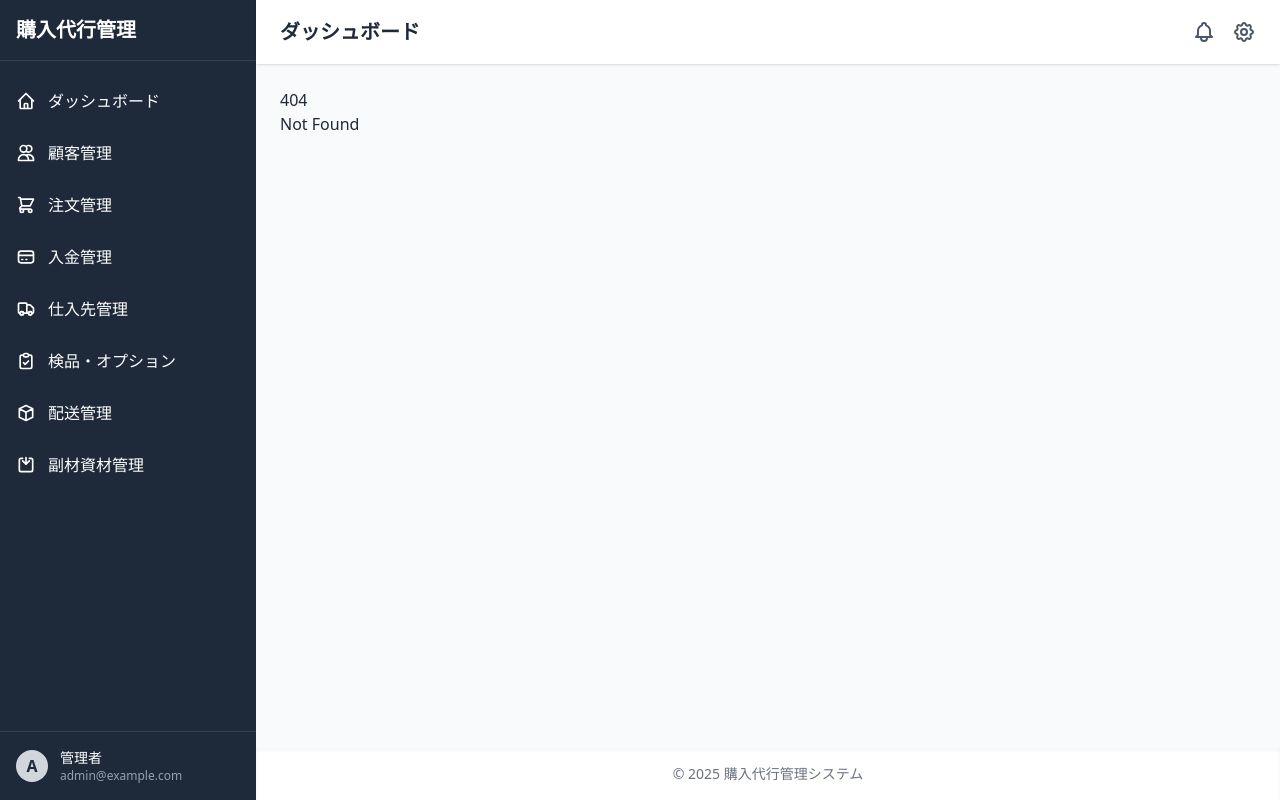
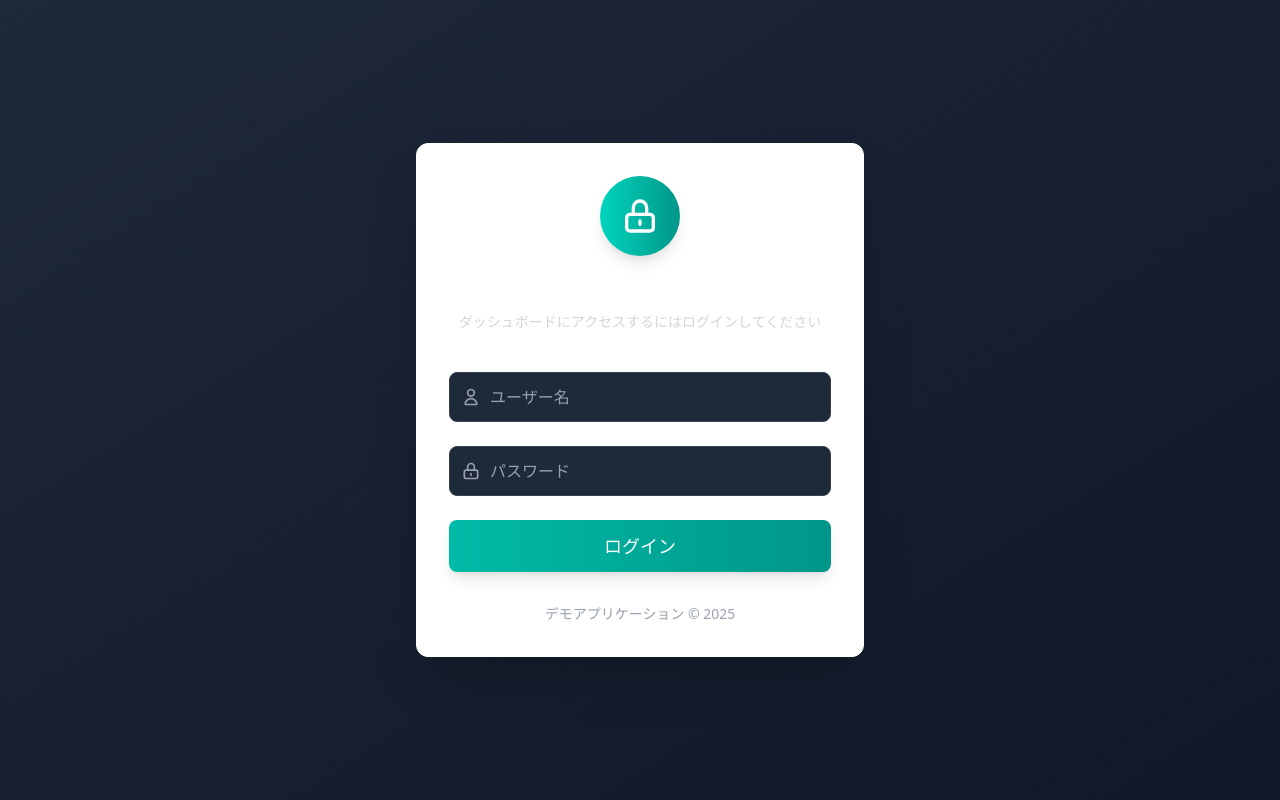
Before and after one commit to gamadofu/demo-ansk, a SvelteKit app: page /login in a window 1280 px wide. Before the commit this address had no page. Built offline with nearby package versions, Linux system fonts and the light colour scheme; no server answers.

Commit message:
nise basic 認証

```diff
--- /dev/null
+++ b/src/lib/utils/auth.ts
@@ -0,0 +1,13 @@
+// 認証情報（実際のアプリケーションでは環境変数などで安全に管理すべき）
+const AUTH_USERNAME = 'admin';
+const AUTH_PASSWORD = 'password123';
+
+/**
+ * ユーザー名とパスワードを検証する関数
+ * @param username ユーザー名
+ * @param password パスワード
+ * @returns 認証が成功したかどうか
+ */
+export function validateCredentials(username: string, password: string): boolean {
+  return username === AUTH_USERNAME && password === AUTH_PASSWORD;
+}
--- /dev/null
+++ b/src/routes/+layout.server.ts
@@ -0,0 +1,20 @@
+import { redirect } from '@sveltejs/kit';
+import type { LayoutServerLoad } from './$types';
+
+export const load: LayoutServerLoad = async ({ url, cookies }) => {
+  // 認証済みかどうかをクッキーでチェック
+  const isAuthenticated = cookies.get('authenticated') === 'true';
+
+  // ログインページへのアクセスの場合は認証チェックをスキップ
+  if (url.pathname === '/login') {
+    return {};
+  }
+
+  // 認証チェック
+  if (!isAuthenticated) {
+    // 認証失敗の場合、ログインページにリダイレクト
+    throw redirect(302, '/login');
+  }
+
+  return {};
+};
--- a/src/routes/+layout.svelte
+++ b/src/routes/+layout.svelte
@@ -2,12 +2,21 @@
 	import '../app.css';
 	import Sidebar from '$lib/components/Sidebar.svelte';
 	import Header from '$lib/components/Header.svelte';
+	import { page } from '$app/stores';
 
 	let showMobileMenu = $state(false);
 	let pageTitle = $state('ダッシュボード');
 	let { children } = $props();
+
+	// ログインページかどうかを判定
+	let isLoginPage = $derived($page.url.pathname === '/login');
 </script>
 
+{#if isLoginPage}
+	<!-- ログインページの場合は子コンポーネントのみをレンダリング -->
+	{@render children()}
+{:else}
+	<!-- 通常のレイアウト -->
 	<div class="flex h-screen bg-gray-50">
 		<!-- サイドバー -->
 		<div class="{showMobileMenu ? 'block' : 'hidden'} md:block">
@@ -27,3 +36,4 @@
 			</footer>
 		</div>
 	</div>
+{/if}
--- /dev/null
+++ b/src/routes/login/+page.server.ts
@@ -0,0 +1,46 @@
+import { redirect } from '@sveltejs/kit';
+import type { Actions, PageServerLoad } from './$types';
+import { validateCredentials } from '$lib/utils/auth';
+
+// ログインページのロード処理
+export const load: PageServerLoad = async ({ cookies, url }) => {
+  // すでに認証済みの場合はダッシュボードにリダイレクト
+  if (cookies.get('authenticated') === 'true') {
+    throw redirect(302, '/');
+  }
+
+  // ログイン失敗時のエラーメッセージをURLクエリから取得
+  const error = url.searchParams.get('error');
+
+  return {
+    error
+  };
+};
+
+// ログインフォームの送信処理
+export const actions: Actions = {
+  default: async ({ request, cookies }) => {
+    const formData = await request.formData();
+    const username = formData.get('username') as string;
+    const password = formData.get('password') as string;
+
+    if (validateCredentials(username, password)) {
+      // 認証成功の場合、クッキーを設定
+      cookies.set('authenticated', 'true', {
+        path: '/',
+        httpOnly: true,
+        sameSite: 'strict',
+        maxAge: 60 * 60 * 24 // 1日
+      });
+
+      // ダッシュボードにリダイレクト
+      throw redirect(302, '/');
+    }
+
+    // 認証失敗の場合、エラーを返す
+    return {
+      success: false,
+      message: 'ユーザー名またはパスワードが正しくありません'
+    };
+  }
+};
--- /dev/null
+++ b/src/routes/login/+page.svelte
@@ -0,0 +1,78 @@
+<script lang="ts">
+	import { enhance } from '$app/forms';
+	import { fade } from 'svelte/transition';
+
+	// ページデータを取得
+	const { data } = $props();
+
+	// フォーム送信のステータス管理
+	let error = $state(data.error || '');
+	let isSubmitting = $state(false);
+</script>
+
+<div class="min-h-screen flex items-center justify-center bg-gradient-to-br from-gray-800 to-gray-900">
+	<div class="max-w-md w-full p-8 bg-white bg-opacity-10 backdrop-blur-lg rounded-xl shadow-2xl border border-white border-opacity-20" transition:fade={{ duration: 300 }}>
+		<div class="flex flex-col items-center mb-10">
+			<div class="w-20 h-20 bg-gradient-to-r from-teal-400 to-teal-600 rounded-full flex items-center justify-center mb-4 shadow-lg">
+				<svg xmlns="http://www.w3.org/2000/svg" class="h-10 w-10 text-white" fill="none" viewBox="0 0 24 24" stroke="currentColor">
+					<path stroke-linecap="round" stroke-linejoin="round" stroke-width="2" d="M12 15v2m-6 4h12a2 2 0 002-2v-6a2 2 0 00-2-2H6a2 2 0 00-2 2v6a2 2 0 002 2zm10-10V7a4 4 0 00-8 0v4h8z" />
+				</svg>
+			</div>
+			<h1 class="text-3xl font-bold text-white mb-1">管理画面ログイン</h1>
+			<p class="text-gray-300 text-sm">ダッシュボードにアクセスするにはログインしてください</p>
+		</div>
+
+		<form method="POST" class="space-y-6">
+			<div class="relative">
+				<div class="absolute inset-y-0 left-0 pl-3 flex items-center pointer-events-none">
+					<svg xmlns="http://www.w3.org/2000/svg" class="h-5 w-5 text-gray-400" fill="none" viewBox="0 0 24 24" stroke="currentColor">
+						<path stroke-linecap="round" stroke-linejoin="round" stroke-width="2" d="M16 7a4 4 0 11-8 0 4 4 0 018 0zM12 14a7 7 0 00-7 7h14a7 7 0 00-7-7z" />
+					</svg>
+				</div>
+				<input
+					type="text"
+					id="username"
+					name="username"
+					required
+					class="w-full pl-10 pr-4 py-3 bg-gray-800 bg-opacity-50 text-white placeholder-gray-400 border border-gray-700 rounded-lg focus:outline-none focus:ring-2 focus:ring-teal-500 focus:border-transparent transition-all duration-200"
+					placeholder="ユーザー名"
+				/>
+			</div>
+
+			<div class="relative">
+				<div class="absolute inset-y-0 left-0 pl-3 flex items-center pointer-events-none">
+					<svg xmlns="http://www.w3.org/2000/svg" class="h-5 w-5 text-gray-400" fill="none" viewBox="0 0 24 24" stroke="currentColor">
+						<path stroke-linecap="round" stroke-linejoin="round" stroke-width="2" d="M12 15v2m-6 4h12a2 2 0 002-2v-6a2 2 0 00-2-2H6a2 2 0 00-2 2v6a2 2 0 002 2zm10-10V7a4 4 0 00-8 0v4h8z" />
+					</svg>
+				</div>
+				<input
+					type="password"
+					id="password"
+					name="password"
+					required
+					class="w-full pl-10 pr-4 py-3 bg-gray-800 bg-opacity-50 text-white placeholder-gray-400 border border-gray-700 rounded-lg focus:outline-none focus:ring-2 focus:ring-teal-500 focus:border-transparent transition-all duration-200"
+					placeholder="パスワード"
+				/>
+			</div>
+
+			<div>
+				<button
+					type="submit"
+					class="w-full bg-gradient-to-r from-teal-500 to-teal-600 hover:from-teal-600 hover:to-teal-700 text-white py-3 px-4 rounded-lg shadow-lg transform hover:scale-105 transition-all duration-200 font-medium text-lg flex justify-center items-center"
+				>
+					ログイン
+				</button>
+			</div>
+		</form>
+
+		{#if error}
+		<div class="mt-4 p-3 bg-red-500 bg-opacity-20 border border-red-500 rounded-lg" transition:fade={{ duration: 200 }}>
+			<p class="text-red-200 text-center">{error}</p>
+		</div>
+		{/if}
+
+		<div class="mt-8 text-center">
+			<p class="text-sm text-gray-400">デモアプリケーション &copy; 2025</p>
+		</div>
+	</div>
+</div>
```
Lines whose indentation alone changed are shown as unchanged.
